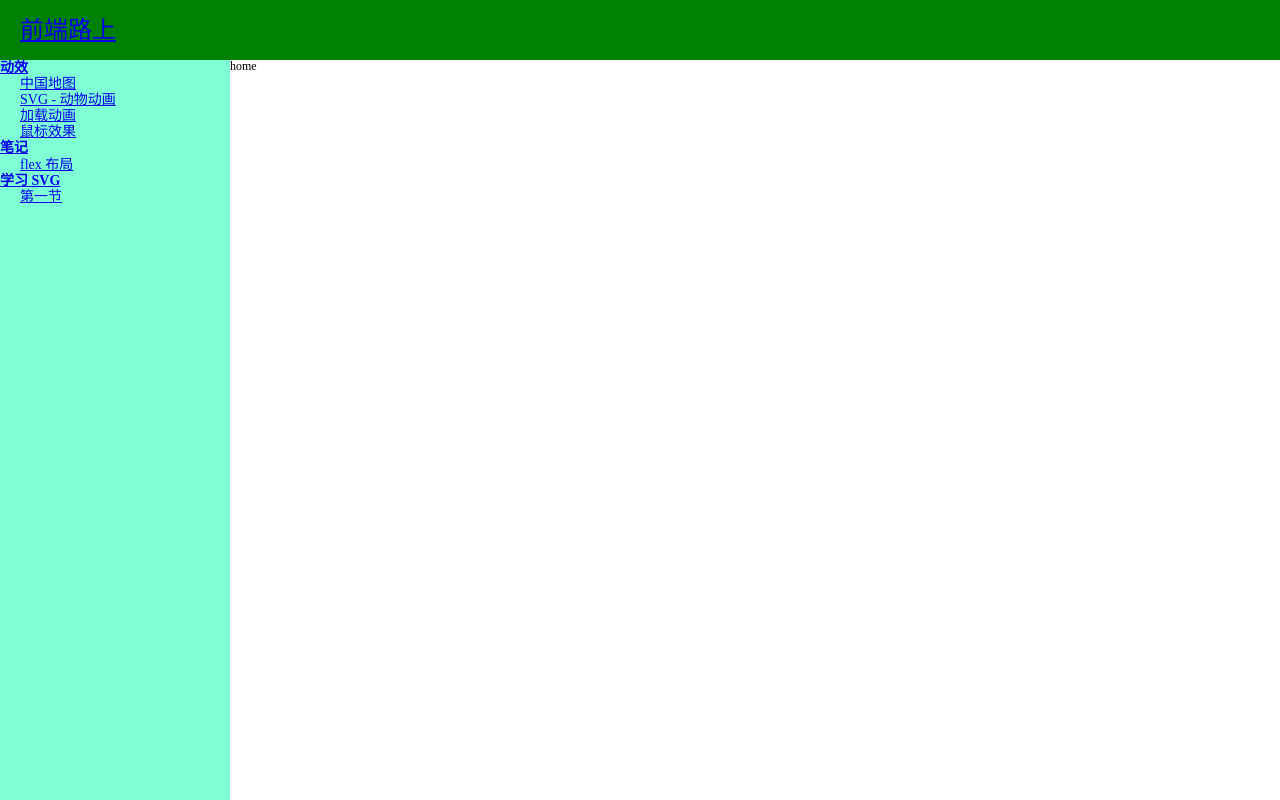
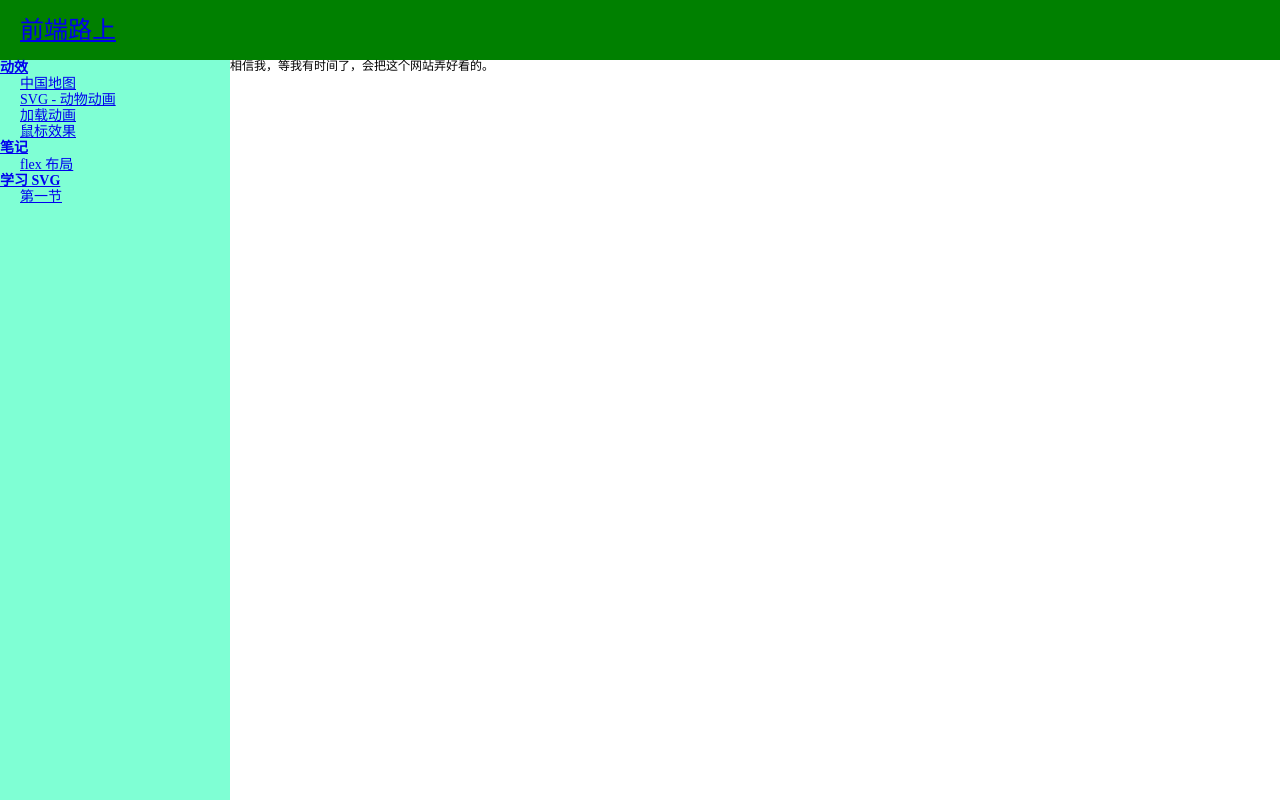
Before and after one commit to dogodo-cc/90s, a Vue app: page /#/ in a window 1280 px wide. Built offline with nearby package versions, Linux system fonts and the light colour scheme.

Commit message:
add home text

```diff
--- a/src/views/home/index.vue
+++ b/src/views/home/index.vue
@@ -1,5 +1,7 @@
 <template>
-  <div>home</div>
+  <div>
+    相信我，等我有时间了，会把这个网站弄好看的。
+  </div>
 </template>
 <script>
 export default {
```
